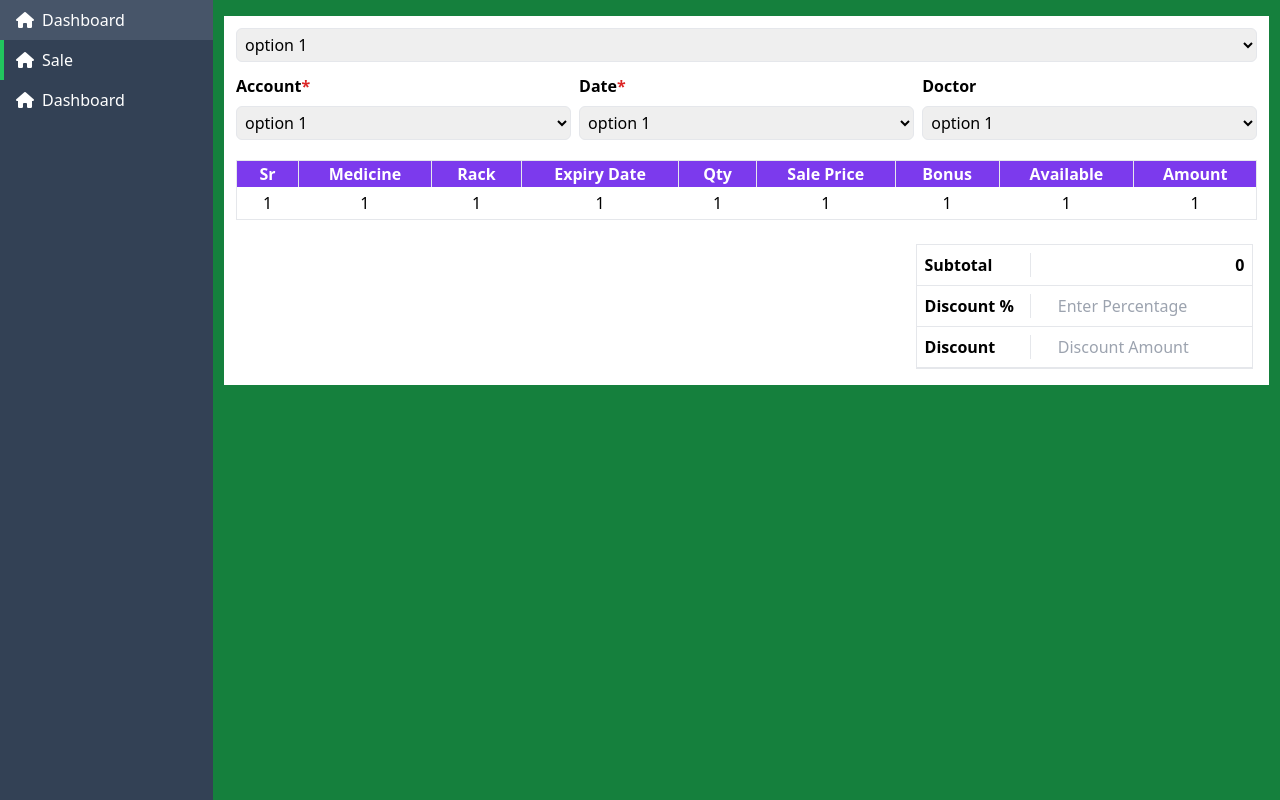
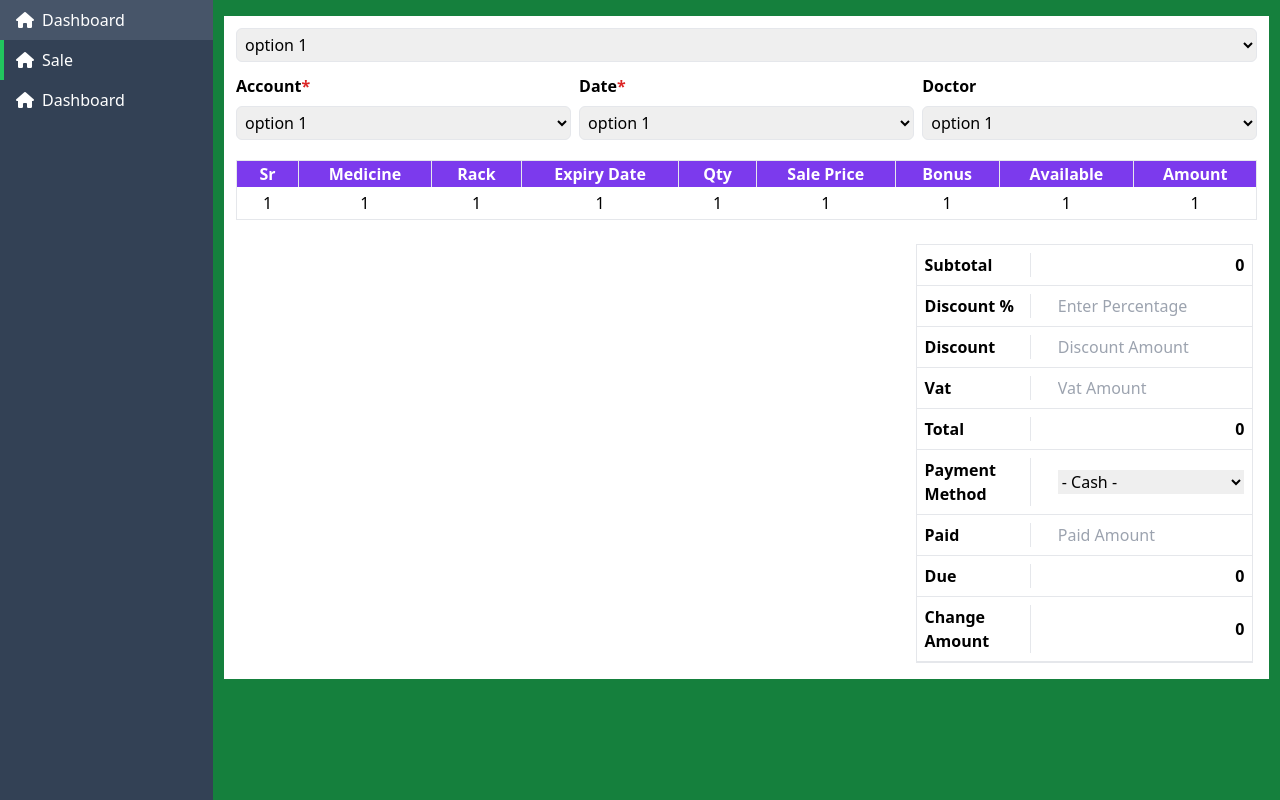
Before and after one commit to fxjakaria04/Pharmacy, a website: page sale.html in a window 1280 px wide. Drawn offline with Linux system fonts and the light colour scheme.

Commit message:
Detail section added

```diff
--- a/sale.html
+++ b/sale.html
@@ -105,6 +105,35 @@
                             <span class="border-r w-4/12 font-semibold">Discount</span>
                             <input type="number" name="" id="" placeholder="Discount Amount" class="w-7/12 outline-none">
                         </div>
+                        <div class="w-full flex items-center justify-between border-b p-2">
+                            <span class="border-r w-4/12 font-semibold">Vat</span>
+                            <input type="number" name="" id="" placeholder="Vat Amount" class="w-7/12 outline-none">
+                        </div>
+                        <div class="w-full flex items-center justify-between border-b p-2">
+                            <span class="border-r w-4/12 font-semibold">Total</span>
+                            <span class="font-semibold">0</span>
+                        </div>
+                        <div class="w-full flex items-center justify-between border-b p-2">
+                            <span class="border-r w-4/12 font-semibold">Payment Method</span>
+                            <select name="" id="" class="w-7/12">
+                                <option value="cash">- Cash -</option>
+                                <option value="bkash">- bKash -</option>
+                                <option value="naggad">- Naggad -</option>
+                                <option value="card">- card -</option>
+                            </select>
+                        </div>
+                        <div class="w-full flex items-center justify-between border-b p-2">
+                            <span class="border-r w-4/12 font-semibold">Paid</span>
+                            <input type="number" name="" id="" placeholder="Paid Amount" class="w-7/12 outline-none">
+                        </div>
+                        <div class="w-full flex items-center justify-between border-b p-2">
+                            <span class="border-r w-4/12 font-semibold">Due</span>
+                            <span class="font-semibold">0</span>
+                        </div>
+                        <div class="w-full flex items-center justify-between border-b p-2">
+                            <span class="border-r w-4/12 font-semibold">Change Amount</span>
+                            <span class="font-semibold">0</span>
+                        </div>
                     </div>
                 </div>
             </div>
```
Also changed, not shown: public/output.css.
